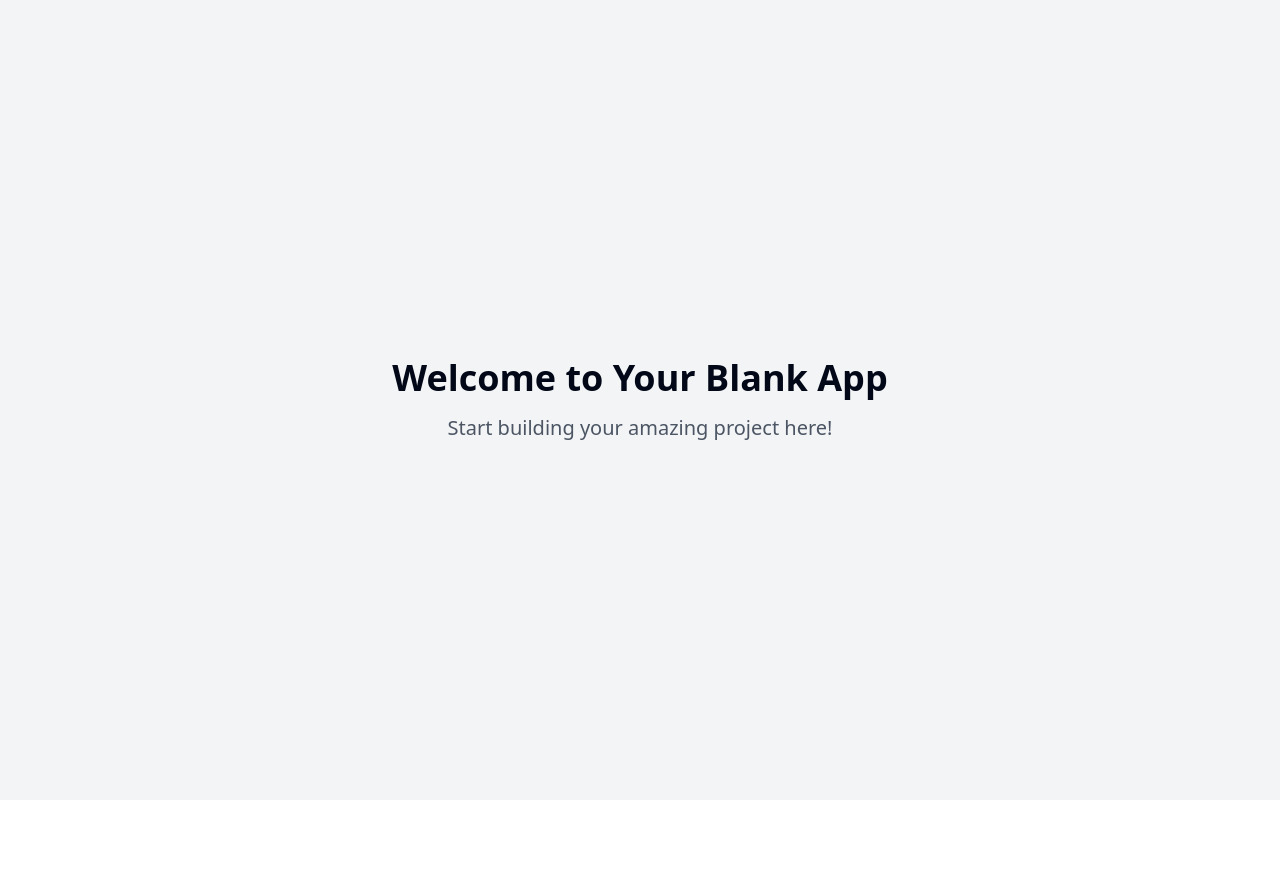
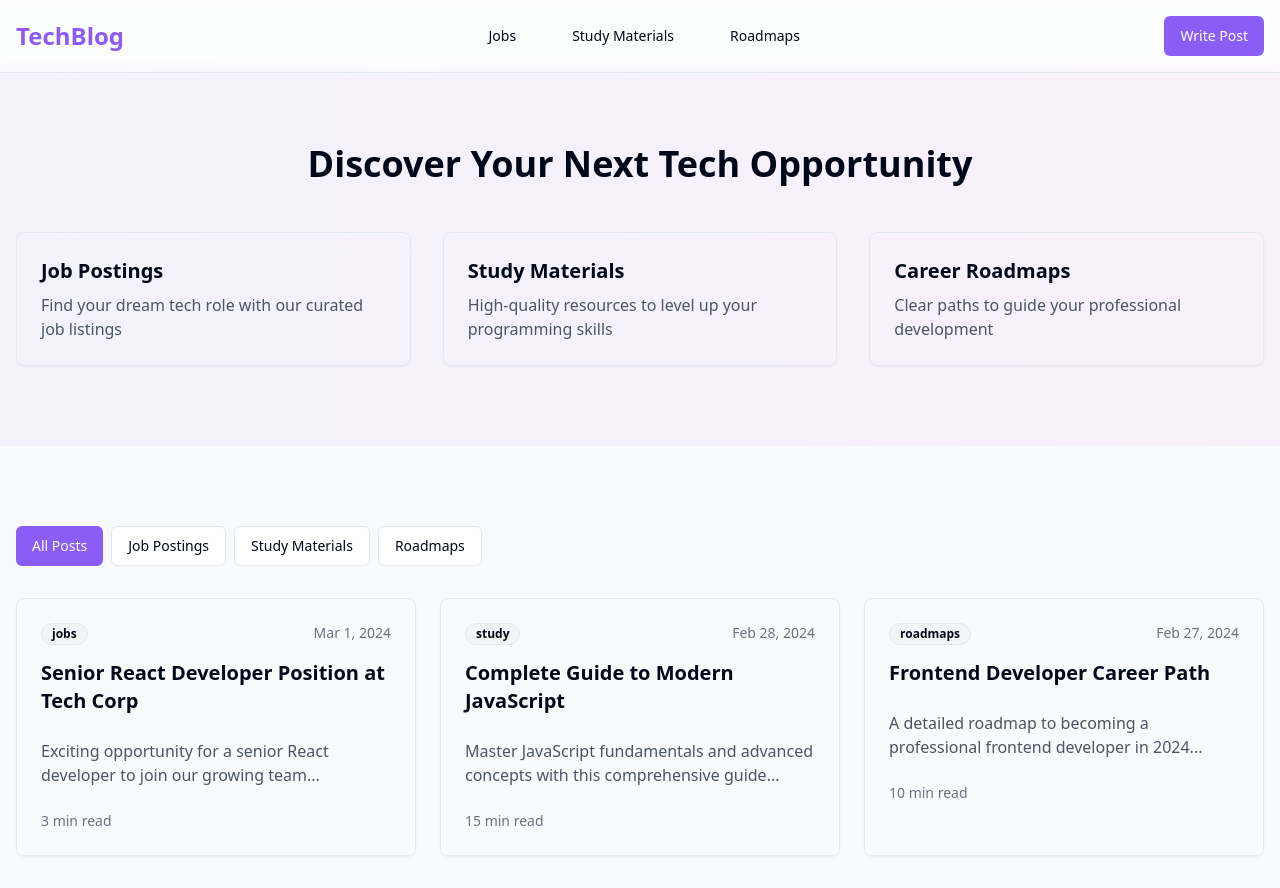
Before and after one commit to amarnadh26/jobstudy-hub, a React (Vite) app: page / in a window 1280 px wide. Before the commit the page ends 800 px from the top, so only its background shows below. Built offline with nearby package versions, Linux system fonts and the light colour scheme.

Commit message:
Add blogging page for resources
Implement a new blogging page to facilitate job postings, software study materials, and roadmaps. This addition aims to enhance the project's content offerings and provide valuable resources for users.
[skip gpt_engineer]

```diff
--- /dev/null
+++ b/src/components/BlogCard.tsx
@@ -0,0 +1,34 @@
+import { Card, CardContent, CardFooter, CardHeader } from "@/components/ui/card";
+import { Badge } from "@/components/ui/badge";
+
+interface BlogCardProps {
+  title: string;
+  excerpt: string;
+  category: string;
+  date: string;
+  readTime: string;
+}
+
+export const BlogCard = ({ title, excerpt, category, date, readTime }: BlogCardProps) => {
+  return (
+    <Card className="overflow-hidden hover:shadow-lg transition-shadow animate-fade-up">
+      <CardHeader>
+        <div className="flex justify-between items-start mb-2">
+          <Badge variant="outline" className="bg-secondary">
+            {category}
+          </Badge>
+          <span className="text-sm text-gray-500">{date}</span>
+        </div>
+        <h3 className="text-xl font-semibold hover:text-primary transition-colors cursor-pointer">
+          {title}
+        </h3>
+      </CardHeader>
+      <CardContent>
+        <p className="text-gray-600">{excerpt}</p>
+      </CardContent>
+      <CardFooter className="text-sm text-gray-500">
+        {readTime} min read
+      </CardFooter>
+    </Card>
+  );
+};
--- /dev/null
+++ b/src/components/CategoryFilter.tsx
@@ -0,0 +1,42 @@
+import { Button } from "@/components/ui/button";
+
+type Category = "all" | "jobs" | "study" | "roadmaps";
+
+interface CategoryFilterProps {
+  activeCategory: Category;
+  onCategoryChange: (category: Category) => void;
+}
+
+export const CategoryFilter = ({
+  activeCategory,
+  onCategoryChange,
+}: CategoryFilterProps) => {
+  return (
+    <div className="flex flex-wrap gap-2 mb-8">
+      <Button
+        variant={activeCategory === "all" ? "default" : "outline"}
+        onClick={() => onCategoryChange("all")}
+      >
+        All Posts
+      </Button>
+      <Button
+        variant={activeCategory === "jobs" ? "default" : "outline"}
+        onClick={() => onCategoryChange("jobs")}
+      >
+        Job Postings
+      </Button>
+      <Button
+        variant={activeCategory === "study" ? "default" : "outline"}
+        onClick={() => onCategoryChange("study")}
+      >
+        Study Materials
+      </Button>
+      <Button
+        variant={activeCategory === "roadmaps" ? "default" : "outline"}
+        onClick={() => onCategoryChange("roadmaps")}
+      >
+        Roadmaps
+      </Button>
+    </div>
+  );
+};
--- /dev/null
+++ b/src/components/FeaturedSection.tsx
@@ -0,0 +1,39 @@
+import { Card, CardContent } from "@/components/ui/card";
+
+export const FeaturedSection = () => {
+  return (
+    <div className="bg-gradient-to-r from-primary/5 to-accent/5 py-20 mb-12">
+      <div className="container mx-auto px-4">
+        <h2 className="text-4xl font-bold text-center mb-12">
+          Discover Your Next Tech Opportunity
+        </h2>
+        <div className="grid md:grid-cols-3 gap-8">
+          <Card>
+            <CardContent className="pt-6">
+              <h3 className="text-xl font-semibold mb-2">Job Postings</h3>
+              <p className="text-gray-600">
+                Find your dream tech role with our curated job listings
+              </p>
+            </CardContent>
+          </Card>
+          <Card>
+            <CardContent className="pt-6">
+              <h3 className="text-xl font-semibold mb-2">Study Materials</h3>
+              <p className="text-gray-600">
+                High-quality resources to level up your programming skills
+              </p>
+            </CardContent>
+          </Card>
+          <Card>
+            <CardContent className="pt-6">
+              <h3 className="text-xl font-semibold mb-2">Career Roadmaps</h3>
+              <p className="text-gray-600">
+                Clear paths to guide your professional development
+              </p>
+            </CardContent>
+          </Card>
+        </div>
+      </div>
+    </div>
+  );
+};
--- /dev/null
+++ b/src/components/Header.tsx
@@ -0,0 +1,17 @@
+import { Button } from "@/components/ui/button";
+
+export const Header = () => {
+  return (
+    <header className="border-b bg-white/50 backdrop-blur-sm fixed top-0 w-full z-50">
+      <div className="container mx-auto px-4 py-4 flex justify-between items-center">
+        <h1 className="text-2xl font-bold text-primary">TechBlog</h1>
+        <nav className="hidden md:flex space-x-6">
+          <Button variant="ghost">Jobs</Button>
+          <Button variant="ghost">Study Materials</Button>
+          <Button variant="ghost">Roadmaps</Button>
+        </nav>
+        <Button>Write Post</Button>
+      </div>
+    </header>
+  );
+};
--- a/src/pages/Index.tsx
+++ b/src/pages/Index.tsx
@@ -1,12 +1,59 @@
-// Update this page (the content is just a fallback if you fail to update the page)
+import { useState } from "react";
+import { Header } from "@/components/Header";
+import { FeaturedSection } from "@/components/FeaturedSection";
+import { CategoryFilter } from "@/components/CategoryFilter";
+import { BlogCard } from "@/components/BlogCard";
+
+type Category = "all" | "jobs" | "study" | "roadmaps";
 
 const Index = () => {
+  const [activeCategory, setActiveCategory] = useState<Category>("all");
+
+  const posts = [
+    {
+      title: "Senior React Developer Position at Tech Corp",
+      excerpt: "Exciting opportunity for a senior React developer to join our growing team...",
+      category: "jobs",
+      date: "Mar 1, 2024",
+      readTime: "3",
+    },
+    {
+      title: "Complete Guide to Modern JavaScript",
+      excerpt: "Master JavaScript fundamentals and advanced concepts with this comprehensive guide...",
+      category: "study",
+      date: "Feb 28, 2024",
+      readTime: "15",
+    },
+    {
+      title: "Frontend Developer Career Path",
+      excerpt: "A detailed roadmap to becoming a professional frontend developer in 2024...",
+      category: "roadmaps",
+      date: "Feb 27, 2024",
+      readTime: "10",
+    },
+  ];
+
+  const filteredPosts = activeCategory === "all"
+    ? posts
+    : posts.filter(post => post.category === activeCategory);
+
   return (
-    <div className="min-h-screen flex items-center justify-center bg-gray-100">
-      <div className="text-center">
-        <h1 className="text-4xl font-bold mb-4">Welcome to Your Blank App</h1>
-        <p className="text-xl text-gray-600">Start building your amazing project here!</p>
-      </div>
+    <div className="min-h-screen bg-gray-50">
+      <Header />
+      <main className="pt-16">
+        <FeaturedSection />
+        <div className="container mx-auto px-4 py-8">
+          <CategoryFilter
+            activeCategory={activeCategory}
+            onCategoryChange={setActiveCategory}
+          />
+          <div className="grid md:grid-cols-2 lg:grid-cols-3 gap-6">
+            {filteredPosts.map((post, index) => (
+              <BlogCard key={index} {...post} />
+            ))}
+          </div>
+        </div>
+      </main>
     </div>
   );
 };
--- a/tailwind.config.ts
+++ b/tailwind.config.ts
@@ -12,85 +12,47 @@ export default {
   theme: {
     container: {
       center: true,
-			padding: '2rem',
+      padding: "2rem",
       screens: {
-				'2xl': '1400px'
-			}
+        "2xl": "1400px",
+      },
     },
     extend: {
       colors: {
-				border: 'hsl(var(--border))',
-				input: 'hsl(var(--input))',
-				ring: 'hsl(var(--ring))',
-				background: 'hsl(var(--background))',
-				foreground: 'hsl(var(--foreground))',
+        border: "hsl(var(--border))",
+        input: "hsl(var(--input))",
+        ring: "hsl(var(--ring))",
+        background: "hsl(var(--background))",
+        foreground: "hsl(var(--foreground))",
         primary: {
-					DEFAULT: 'hsl(var(--primary))',
-					foreground: 'hsl(var(--primary-foreground))'
+          DEFAULT: "#8B5CF6",
+          foreground: "#FFFFFF",
         },
         secondary: {
-					DEFAULT: 'hsl(var(--secondary))',
-					foreground: 'hsl(var(--secondary-foreground))'
-				},
-				destructive: {
-					DEFAULT: 'hsl(var(--destructive))',
-					foreground: 'hsl(var(--destructive-foreground))'
-				},
-				muted: {
-					DEFAULT: 'hsl(var(--muted))',
-					foreground: 'hsl(var(--muted-foreground))'
+          DEFAULT: "#F3F4F6",
+          foreground: "#1F2937",
         },
         accent: {
-					DEFAULT: 'hsl(var(--accent))',
-					foreground: 'hsl(var(--accent-foreground))'
+          DEFAULT: "#D946EF",
+          foreground: "#FFFFFF",
         },
-				popover: {
-					DEFAULT: 'hsl(var(--popover))',
-					foreground: 'hsl(var(--popover-foreground))'
-				},
-				card: {
-					DEFAULT: 'hsl(var(--card))',
-					foreground: 'hsl(var(--card-foreground))'
-				},
-				sidebar: {
-					DEFAULT: 'hsl(var(--sidebar-background))',
-					foreground: 'hsl(var(--sidebar-foreground))',
-					primary: 'hsl(var(--sidebar-primary))',
-					'primary-foreground': 'hsl(var(--sidebar-primary-foreground))',
-					accent: 'hsl(var(--sidebar-accent))',
-					'accent-foreground': 'hsl(var(--sidebar-accent-foreground))',
-					border: 'hsl(var(--sidebar-border))',
-					ring: 'hsl(var(--sidebar-ring))'
-				}
-			},
-			borderRadius: {
-				lg: 'var(--radius)',
-				md: 'calc(var(--radius) - 2px)',
-				sm: 'calc(var(--radius) - 4px)'
       },
       keyframes: {
-				'accordion-down': {
-					from: {
-						height: '0'
+        "fade-up": {
+          "0%": {
+            opacity: "0",
+            transform: "translateY(10px)",
           },
-					to: {
-						height: 'var(--radix-accordion-content-height)'
-					}
+          "100%": {
+            opacity: "1",
+            transform: "translateY(0)",
           },
-				'accordion-up': {
-					from: {
-						height: 'var(--radix-accordion-content-height)'
         },
-					to: {
-						height: '0'
-					}
-				}
       },
       animation: {
-				'accordion-down': 'accordion-down 0.2s ease-out',
-				'accordion-up': 'accordion-up 0.2s ease-out'
-			}
-		}
+        "fade-up": "fade-up 0.5s ease-out",
+      },
+    },
   },
   plugins: [require("tailwindcss-animate")],
 } satisfies Config;
```
Lines whose indentation alone changed are shown as unchanged.
